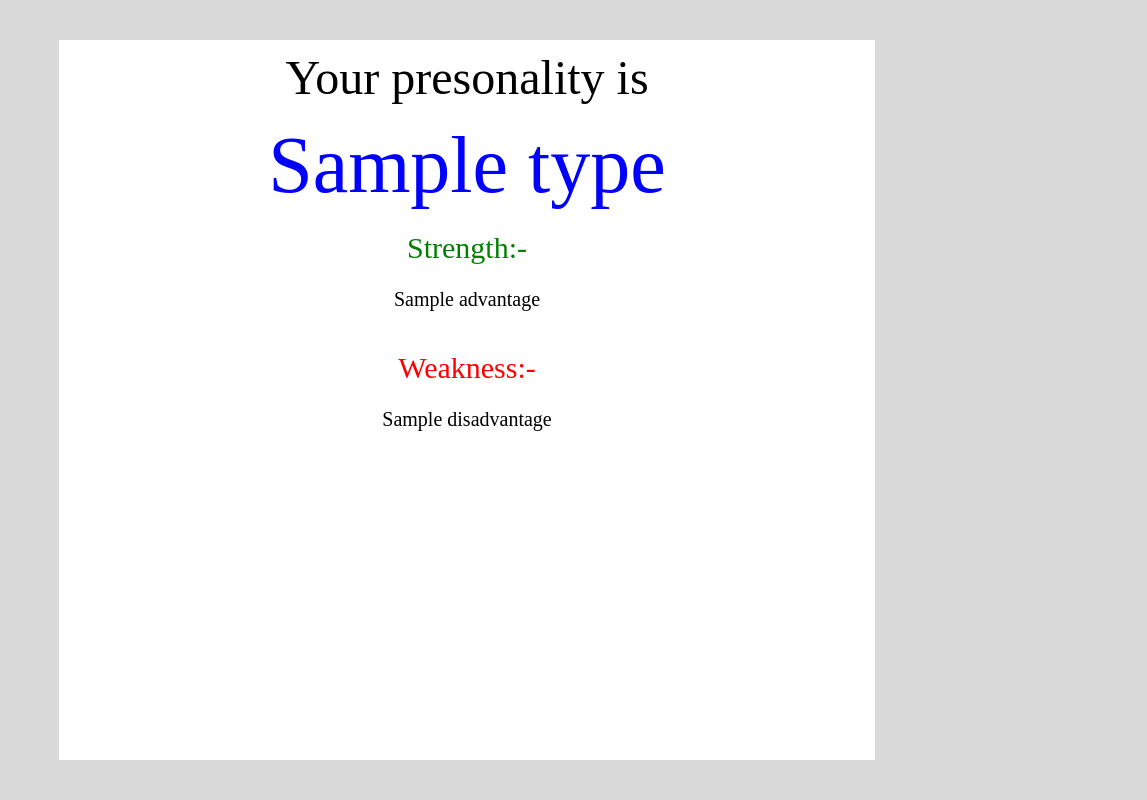
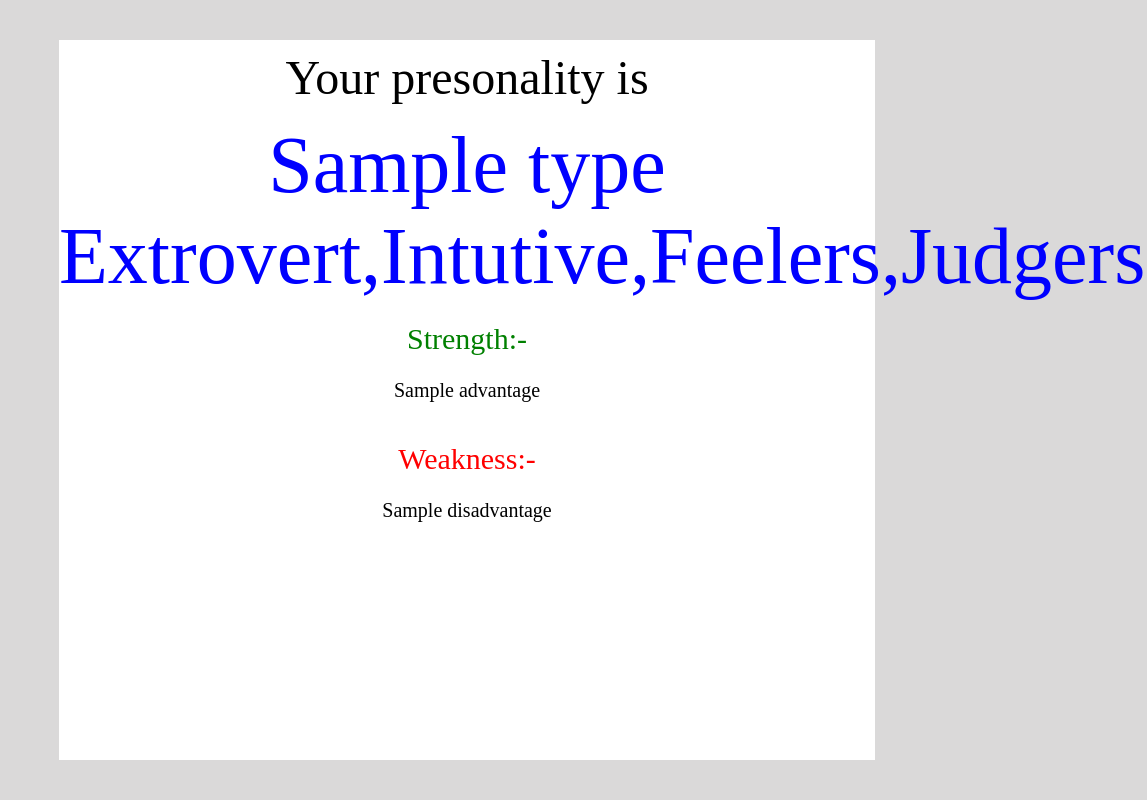
Before and after one commit to saurabhbhoir11/Personality-Type-Indicator-using-MBTI, a Flask app: template templates/result2.html in a window 1360 px wide. Shown: the whole page, without its empty margins (213-1360 px from the left). Run offline with Flask 2, Linux system fonts and the light colour scheme; the template is opened without the code that fills it: most values are stand-ins (such as "Sample title", 1, 10 or a date in 2020); parts of the project's set-up code (start-up, migrations or seed data) failed here and were passed over; some libraries are stand-ins or nearby versions.

```diff
--- a/templates/result2.html
+++ b/templates/result2.html
@@ -18,7 +18,10 @@
             </p>
         </div>
         <div class="main_personality">
-            <p>{{type}}</p>
+            <p>{{type}}<br>
+            <!-- add if else statment here for appropiate output -->
+            Extrovert,Intutive,Feelers,Judgers
+        </p>
         </div>
         <div class="strenght">
             <p class="bada" style="color: green;">Strength:-</p>
```
